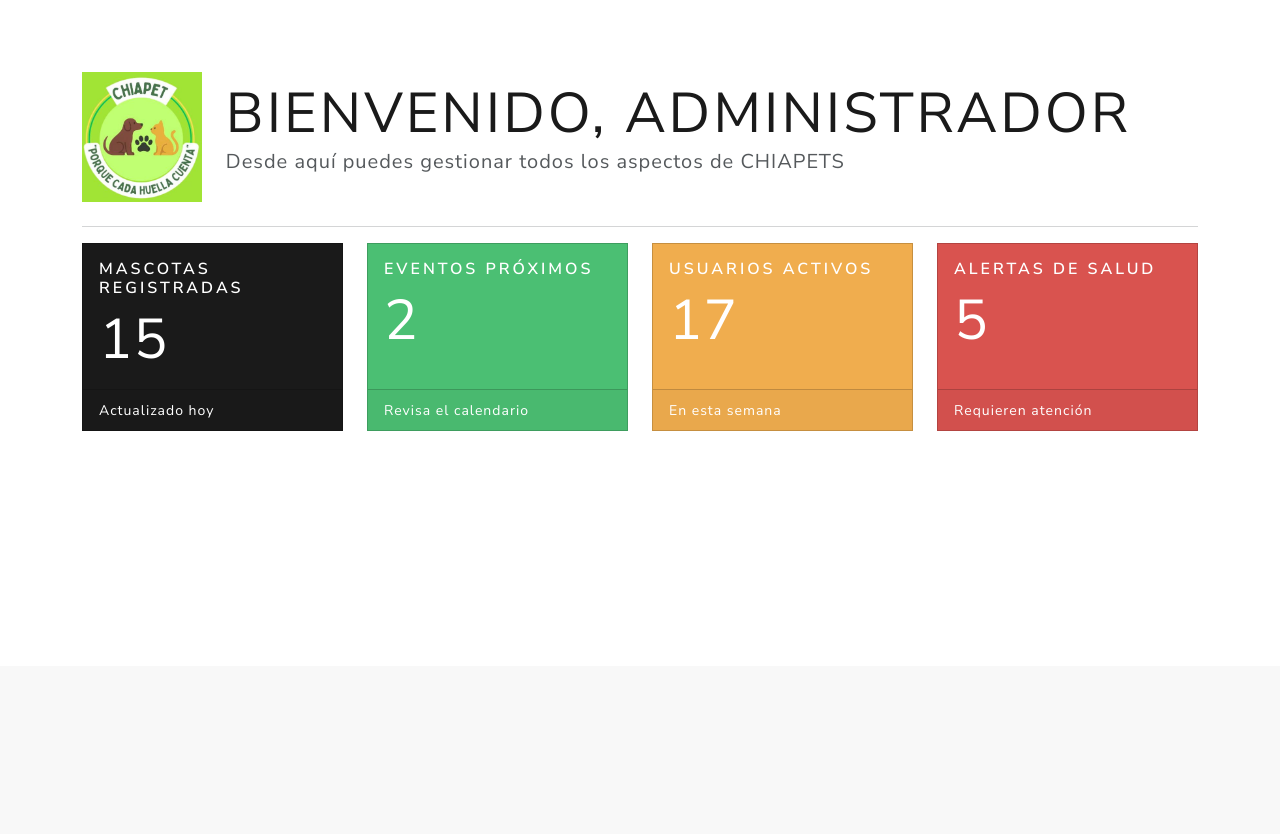
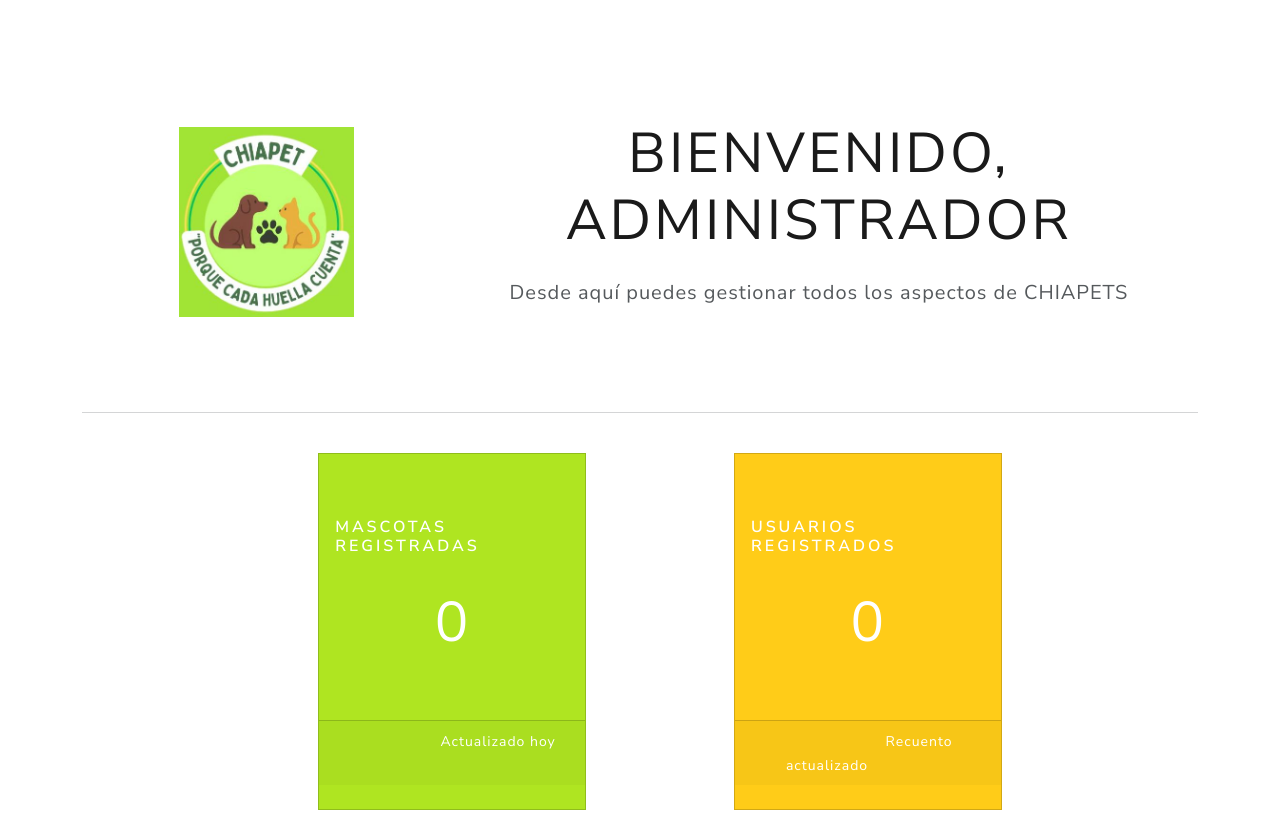
Before and after one commit to DanielaDazaW/ChiaPets, a PHP site: page /administrador/inicio.php in a window 1280 px wide; the page is wider, and only the part inside the window is pictured. Shown: the part 134-968 px from the top of that part. Before the commit the page ends 565 px from the top of that part, so only its background shows below. Run offline with PHP 8.4, Linux system fonts and the light colour scheme; data that the repository does not hold is empty.

Commit message:
version1.7

```diff
--- a/administrador/inicio.php
+++ b/administrador/inicio.php
@@ -1,66 +1,56 @@
-<?php include('template/cabecera.php'); ?>
+<?php
+include('config/bd.php');
+include('template/cabecera.php');
+
+// Mascotas Registradas
+$sentenciaMascotas = $conexion->prepare("SELECT COUNT(*) AS total FROM mascotas");
+$sentenciaMascotas->execute();
+$rowMascotas = $sentenciaMascotas->fetch(PDO::FETCH_ASSOC);
+$totalMascotas = $rowMascotas['total'];
+
+// Usuarios (todos)
+$sentenciaUsuarios = $conexion->prepare("SELECT COUNT(*) AS total FROM personas");
+$sentenciaUsuarios->execute();
+$rowUsuarios = $sentenciaUsuarios->fetch(PDO::FETCH_ASSOC);
+$totalUsuarios = $rowUsuarios['total'];
+?>
 
 <div class="container mt-4">
-    <div class="row align-items-center mb-4">
+    <div class="row align-items-center mb-4 justify-content-center">
         <div class="col-auto">
-            <img src="../img/chiapet3.png" alt="Logo CHIAPETS" style="height: 130px;">
-
-
+            <img src="../img/chiapet3.png" alt="Logo CHIAPETS" style="height: 190px;">
         </div>
         <div class="col">
-            <h1 class="display-4 mb-0">Bienvenido, Administrador</h1>
-            <p class="lead">Desde aquí puedes gestionar todos los aspectos de CHIAPETS</p>
+            <h1 class="display-4 mb-0 text-center">Bienvenido, Administrador</h1>
+            <p class="lead text-center">Desde aquí puedes gestionar todos los aspectos de CHIAPETS</p>
         </div>
     </div>
-
     <hr>
-
-    <div class="row">
-        <div class="col-md-3 col-sm-6 mb-4">
-            <div class="card text-white bg-primary h-100">
+    <div class="row justify-content-center">
+        <div class="col-12 col-md-4 mb-4 d-flex justify-content-center">
+            <div class="card text-white" style="background: #AFE521; width: 280px;">
                 <div class="card-body">
                     <h5 class="card-title">Mascotas Registradas</h5>
-                    <p class="card-text display-4">15</p>
+                    <p class="card-text display-4 text-center"><?php echo $totalMascotas; ?></p>
                 </div>
-                <div class="card-footer">
+                <div class="card-footer text-center">
                     <small>Actualizado hoy</small>
                 </div>
             </div>
         </div>
-        <div class="col-md-3 col-sm-6 mb-4">
-            <div class="card text-white bg-success h-100">
+        <div class="col-12 col-md-4 mb-4 d-flex justify-content-center">
+            <div class="card text-white" style="background: #FFCC18; width: 280px;">
                 <div class="card-body">
-                    <h5 class="card-title">Eventos Próximos</h5>
-                    <p class="card-text display-4">2</p>
+                    <h5 class="card-title">Usuarios Registrados</h5>
+                    <p class="card-text display-4 text-center"><?php echo $totalUsuarios; ?></p>
                 </div>
-                <div class="card-footer">
-                    <small>Revisa el calendario</small>
-                </div>
-            </div>
-        </div>
-        <div class="col-md-3 col-sm-6 mb-4">
-            <div class="card text-white bg-warning h-100">
-                <div class="card-body">
-                    <h5 class="card-title">Usuarios Activos</h5>
-                    <p class="card-text display-4">17</p>
-                </div>
-                <div class="card-footer">
-                    <small>En esta semana</small>
-                </div>
-            </div>
-        </div>
-        <div class="col-md-3 col-sm-6 mb-4">
-            <div class="card text-white bg-danger h-100">
-                <div class="card-body">
-                    <h5 class="card-title">Alertas de Salud</h5>
-                    <p class="card-text display-4">5</p>
-                </div>
-                <div class="card-footer">
-                    <small>Requieren atención</small>
+                <div class="card-footer text-center">
+                    <small>Recuento actualizado</small>
                 </div>
             </div>
         </div>
     </div>
 </div>
 
+
 <?php include('template/pie.php'); ?>
--- a/administrador/seccion/Catalogos/CatalogosUsuario.php
+++ b/administrador/seccion/Catalogos/CatalogosUsuario.php
@@ -217,9 +217,9 @@
                         <input type="text" required autocomplete="off" class="form-control" id="txtTipoDocumento" name="txtTipoDocumento" value="<?php echo $txtTipoDocumento; ?>" placeholder="Tipo de documento">
                     </div>
                     <div class="btn-group" role="group">
-                        <button type="submit" name="accion" value="AgregarGenero" <?php echo ($accion == "SeleccionarGenero") ? "disabled" : ""; ?> class="btn btn-success">Agregar</button>
-                        <button type="submit" name="accion" value="ModificarGenero" <?php echo ($accion != "SeleccionarGenero") ? "disabled" : ""; ?> class="btn btn-warning">Modificar</button>
-                        <button type="submit" name="accion" value="CancelarGenero" <?php echo ($accion != "SeleccionarGenero") ? "disabled" : ""; ?> class="btn btn-info">Cancelar</button>
+                        <button type="submit" name="accion" value="AgregarTipoDocumento" <?php echo ($accion == "SeleccionarTipoDocumento") ? "disabled" : ""; ?> class="btn btn-success">Agregar</button>
+                        <button type="submit" name="accion" value="ModificarTipoDocumento" <?php echo ($accion != "SeleccionarTipoDocumento") ? "disabled" : ""; ?> class="btn btn-warning">Modificar</button>
+                        <button type="submit" name="accion" value="CancelarTipoDocumento" <?php echo ($accion != "SeleccionarTipoDocumento") ? "disabled" : ""; ?> class="btn btn-info">Cancelar</button>
                     </div>
                 </form>
             </div>
```
Also changed, not shown: administrador/seccion/mascotas.php (line endings or trailing spaces), img/1759105085_IMG-20250330-WA0044.jpg (added), img/1759105156_IMG-20250330-WA0044.jpg (added), img/1759105820_IMG-20250330-WA0044.jpg (added). Lines whose indentation alone changed are shown as unchanged.
